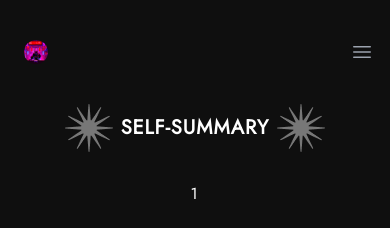
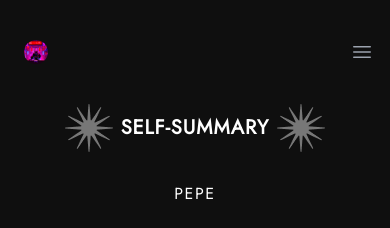
Before and after one commit to 0xukhezo/Ukhezo-web, a Next.js app: page /projects/1 in a window 390 px wide. Shown: the top 228 px of the page. Built offline with nearby package versions, Linux system fonts and the light colour scheme.

Commit message:
fix(deploy): commit uppercase in detail projects 2

```diff
--- a/src/components/Sections/ProjectDetails.tsx
+++ b/src/components/Sections/ProjectDetails.tsx
@@ -36,9 +36,10 @@ export default function ProjectDetails({ project }: ProjectDetailsProps) {
             loading="eager"
           />
         </div>
-        <h2 className="mb-[24px] tracking-widest md:hidden flex justify-center">
+        {/* <h2 className="mb-[24px] tracking-widest md:hidden flex justify-center">
           {project.toUpperCase()}
-        </h2>
+        </h2> */}
+        <h2 className="mb-[24px] tracking-widest md:hidden flex justify-center">PEPE</h2>
         <img
           src={Logo.src}
           alt="Separator"
```
